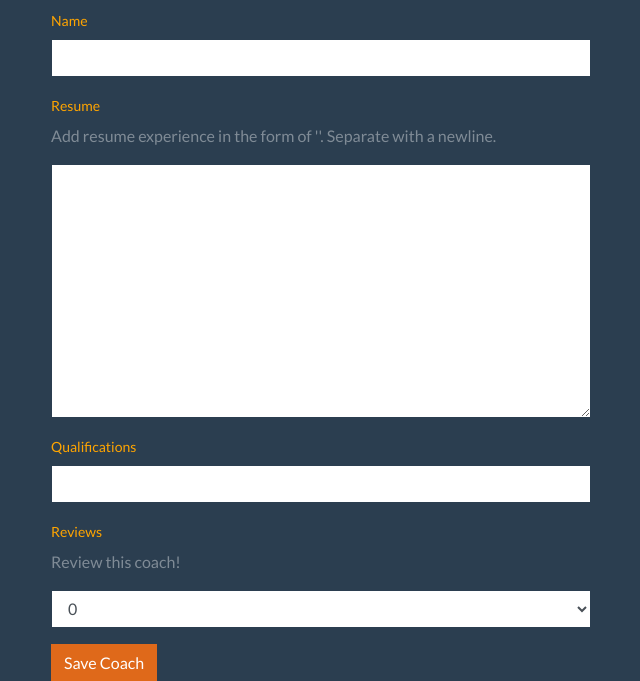
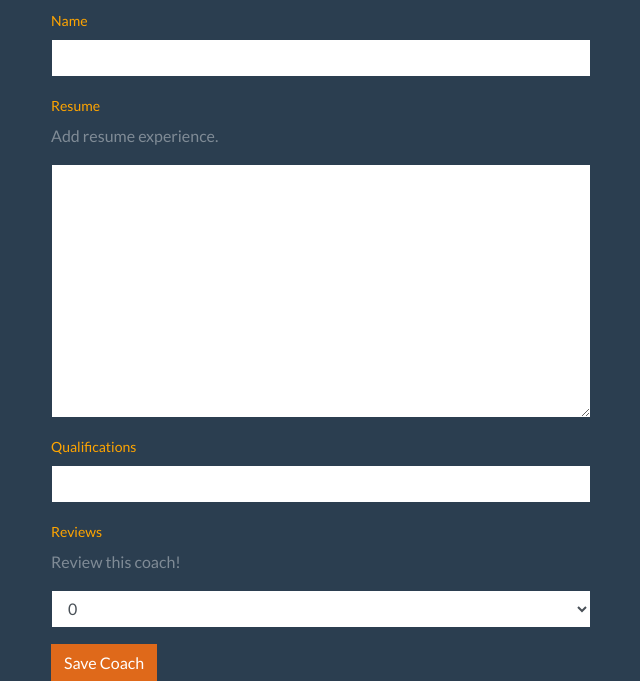
Before and after one commit to teknofage/Contractor-Project, a Flask app: page /coaches/new in a window 1280 px wide. Shown: the part 72-753 px from the top of the page, without its empty margins (34-674 px from the left). Run offline with Flask 2, Linux system fonts and the light colour scheme; some libraries are stand-ins or nearby versions.

Commit message:
trying to fix split of coach resumes

```diff
--- a/templates/coach_show.html
+++ b/templates/coach_show.html
@@ -6,10 +6,8 @@
     <div class='col-sm-6 col-sm-offset-3'>
         <h1>{{ coach.name }}</h1>
         <h2>{{ coach.resume }}</h2>
-        {% for qualification in coach.qualifications %}
-        <p>{{ qualification }}</p>
+        <h3>{{ coach.qualification }}</h3>
 
-        {% endfor %}
         <p><a href='/coaches/{{ coach._id }}/edit'>Edit</a></p>
         <p><form method='POST' action='/coaches/{{ coach._id }}/delete'>
             <input type='hidden' name='_method' value='DELETE'>
--- a/templates/partials/coaches_form.html
+++ b/templates/partials/coaches_form.html
@@ -9,7 +9,7 @@
     <!-- Resume -->
     <div class='form-group'>
         <label for='resume'>Resume</label><br>
-        <p class='text-muted'>Add resume experience in the form of ''. Separate with a newline.</p>
+        <p class='text-muted'>Add resume experience.</p>
         <textarea class='form-control' id='coach-resume' name='resume' rows='10'>{{ coach.resume }}</textarea>
     </div>
 
@@ -23,6 +23,7 @@
     <input type="file" name="pic" accept="image/*">
     <input type="submit">
   </form> -->
+  <!-- http://form.guide/php-form/html5-input-type-file.html -->
 
 
     <!-- Qualifications -->
```
